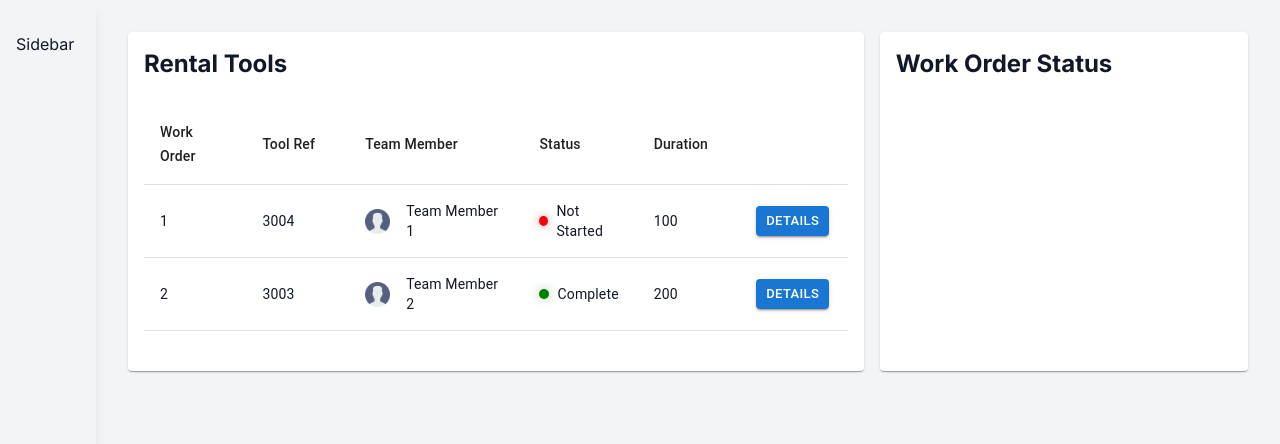
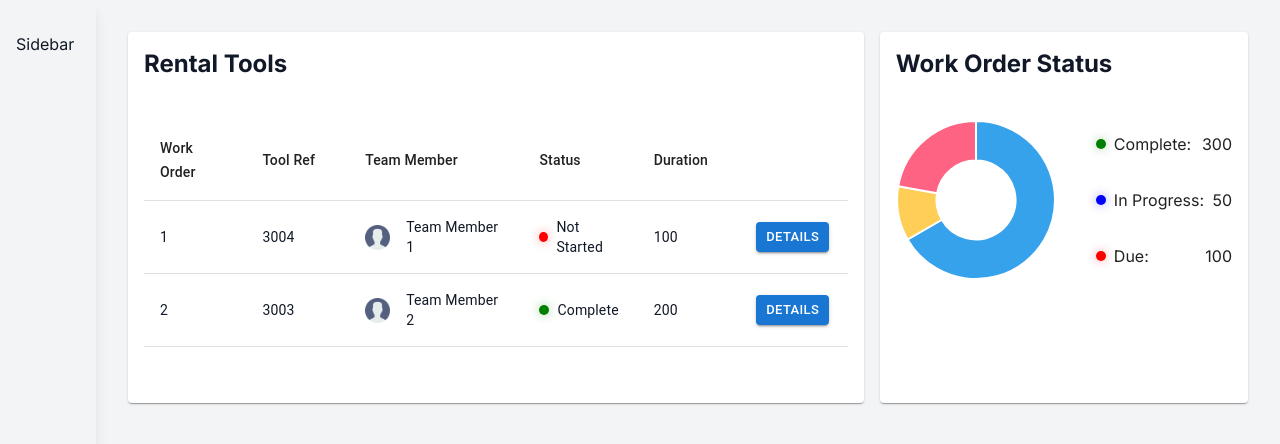
Before and after one commit to deluxesande/dakri-cartons-dashboard, a Next.js app: page / in a window 1280 px wide. Shown: the top 444 px of the page. Built offline with nearby package versions, Linux system fonts and the light colour scheme.

Commit message:
(Add): work order status

```diff
--- a/app/Components/StickyTable/index.tsx
+++ b/app/Components/StickyTable/index.tsx
@@ -73,7 +73,7 @@ export default function StickyTable() {
     };
 
     return (
-        <div className="w-full overflow-hidden py-6">
+        <div className="w-full overflow-hidden py-6 xl:py-10">
             <TableContainer className="max-h-[440px]">
                 <Table stickyHeader aria-label="sticky table">
                     <TableHead>
--- /dev/null
+++ b/app/Components/WorkOrderStatus/index.tsx
@@ -0,0 +1,97 @@
+"use client";
+import React, { useEffect, useRef } from "react";
+import {
+    Chart,
+    DoughnutController,
+    ArcElement,
+    CategoryScale,
+    Tooltip,
+    Title,
+} from "chart.js";
+
+const WorkOrderStatus = () => {
+    const chartRef = useRef<HTMLCanvasElement | null>(null);
+    const chartInstance = useRef<Chart<"doughnut", number[], string> | null>(
+        null
+    );
+
+    const statuses = [
+        { value: "Complete", number: 300 },
+        { value: "In Progress", number: 50 },
+        { value: "Due", number: 100 },
+    ];
+
+    useEffect(() => {
+        if (chartRef.current) {
+            const data = {
+                labels: ["Complete", "In Progress", "Due"],
+                datasets: [
+                    {
+                        data: [300, 50, 100],
+                        backgroundColor: ["#36A2EB", "#FFCE56", "#FF6384"],
+                        hoverBackgroundColor: ["#36A2EB", "#FFCE56", "#FF6384"],
+                    },
+                ],
+            };
+
+            Chart.register(
+                DoughnutController,
+                ArcElement,
+                CategoryScale,
+                Tooltip,
+                Title
+            );
+
+            if (chartInstance.current) {
+                chartInstance.current.destroy();
+            }
+
+            chartInstance.current = new Chart(chartRef.current, {
+                type: "doughnut",
+                data: data,
+            });
+        }
+    }, []);
+
+    return (
+        <div className="flex justify-center items-center py-6 xl:py-10 gap-4 lg:gap-10">
+            <div className="w-40">
+                <canvas ref={chartRef} />
+            </div>
+            <div className="flex-1 flex-grow">
+                <ul className="space-y-4 xl:space-y-8">
+                    {statuses.map((status, index) => (
+                        <li key={index} className="flex justify-between">
+                            <div className="flex items-center justify-center gap-2">
+                                <div
+                                    style={{
+                                        width: "10px",
+                                        height: "10px",
+                                        borderRadius: "50%",
+                                        backgroundColor:
+                                            status.value === "Complete"
+                                                ? "green"
+                                                : status.value === "In Progress"
+                                                ? "blue"
+                                                : "red",
+                                        boxShadow: `0 0 10px 2px ${
+                                            status.value === "Complete"
+                                                ? "rgba(0, 128, 0, 0.2)"
+                                                : status.value === "In Progress"
+                                                ? "rgba(0, 0, 255, 0.2)"
+                                                : "rgba(255, 0, 0, 0.2)"
+                                        }`,
+                                    }}
+                                />
+                                {status.value}:
+                            </div>
+                            <span>{status.number}</span>
+                        </li>
+                    ))}
+                </ul>
+            </div>
+        </div>
+    );
+};
+
+export default WorkOrderStatus;
--- a/app/layout.tsx
+++ b/app/layout.tsx
@@ -17,13 +17,13 @@ export default function RootLayout({
 }>) {
     return (
         <html lang="en">
-            <body className={inter.className}>
+            <body className={`${inter.className} overflow-x-hidden`}>
                 <div className="flex bg-gray-100">
                     <div className="w-24 h-screen bg-gray-100 p-4 py-8 shadow-lg">
                         {/* Sidebar content goes here */}
                         <Text variant="h2">Sidebar</Text>
                     </div>
-                    <div className="flex-1 p-8">
+                    <div className="flex-1 p-8 overflow-x-hidden">
                         {/* Main content goes here */}
                         {children}
                     </div>
--- a/app/page.tsx
+++ b/app/page.tsx
@@ -2,12 +2,13 @@ import * as React from "react";
 import { Button, Card } from "@mui/material";
 import Text from "@components/Text";
 import StickyTable from "@components/StickyTable";
+import WorkOrderStatus from "@components/WorkOrderStatus";
 
 export default function Home() {
     return (
         <>
             <div className="space-y-6">
-                <div className="flex gap-4">
+                <div className="flex gap-4 ">
                     <Card className="w-2/3 min-h-48 shadow rounded-md p-4">
                         <Text variant="h1" className="font-bold text-2xl">
                             Rental Tools
@@ -18,6 +19,7 @@ export default function Home() {
                         <Text variant="h1" className="font-bold text-2xl">
                             Work Order Status
                         </Text>
+                        <WorkOrderStatus />
                     </Card>
                 </div>
             </div>
```
